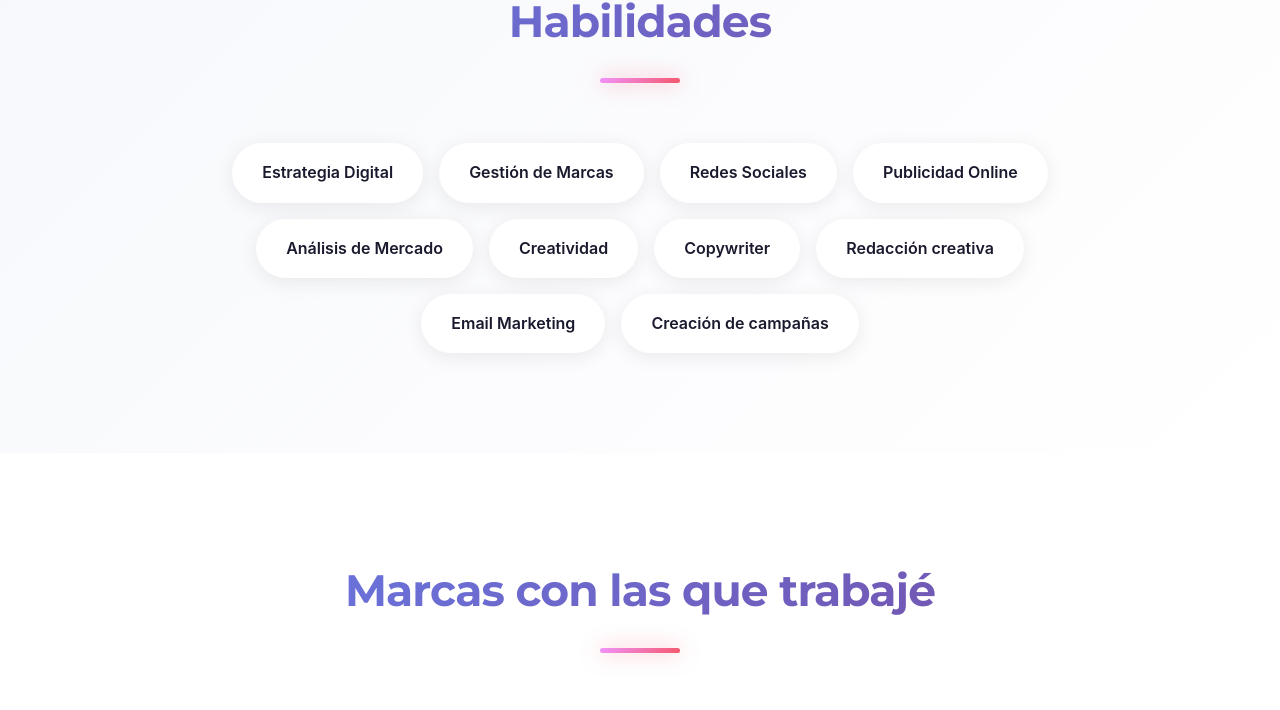
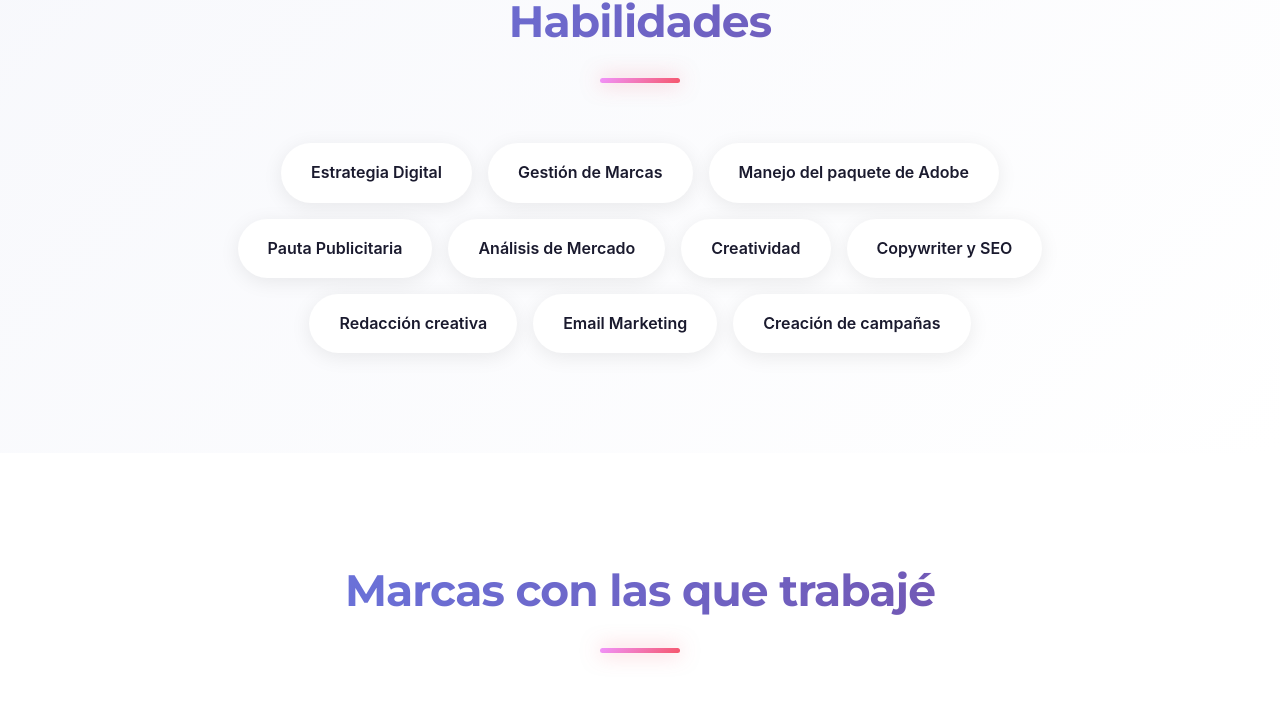
Before and after one commit to rusmericar/Portafolio, a plain HTML site: page index.html in a window 1280 px wide. Shown: the part 1964-2674 px from the top of the page. Drawn offline with nearby package versions, Linux system fonts and the light colour scheme.

Commit message:
Update index.html

```diff
--- a/index.html
+++ b/index.html
@@ -97,11 +97,11 @@
                 <div class="skills-container">
                     <span class="skill-badge">Estrategia Digital</span>
                     <span class="skill-badge">Gestión de Marcas</span>
-                    <span class="skill-badge">Redes Sociales</span>
-                    <span class="skill-badge">Publicidad Online</span>
+                    <span class="skill-badge">Manejo del paquete de Adobe</span>
+                    <span class="skill-badge">Pauta Publicitaria</span>
                     <span class="skill-badge">Análisis de Mercado</span>
                     <span class="skill-badge">Creatividad</span>
-                    <span class="skill-badge">Copywriter</span>
+                    <span class="skill-badge">Copywriter y SEO</span>
                     <span class="skill-badge">Redacción creativa</span>
                     <span class="skill-badge">Email Marketing</span>
                     <span class="skill-badge">Creación de campañas</span>
```
